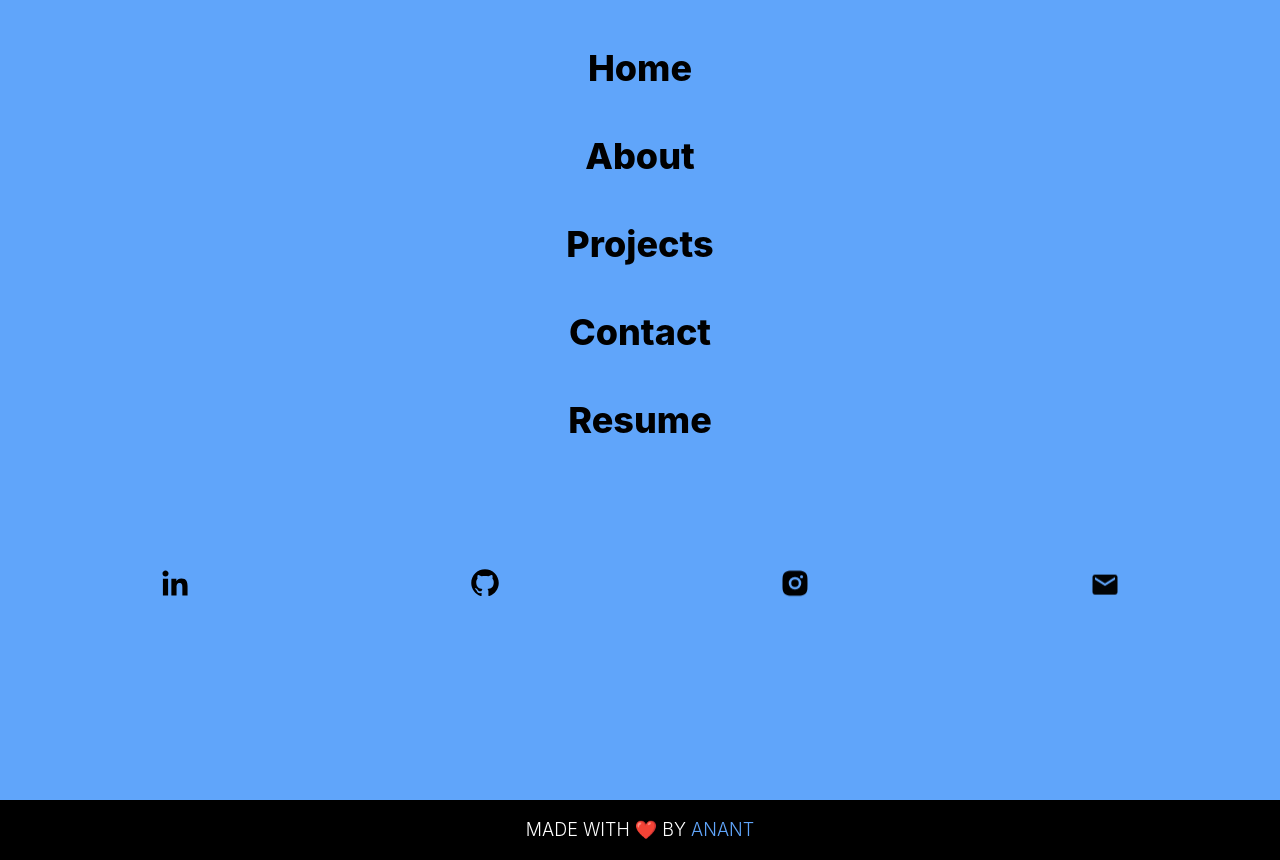
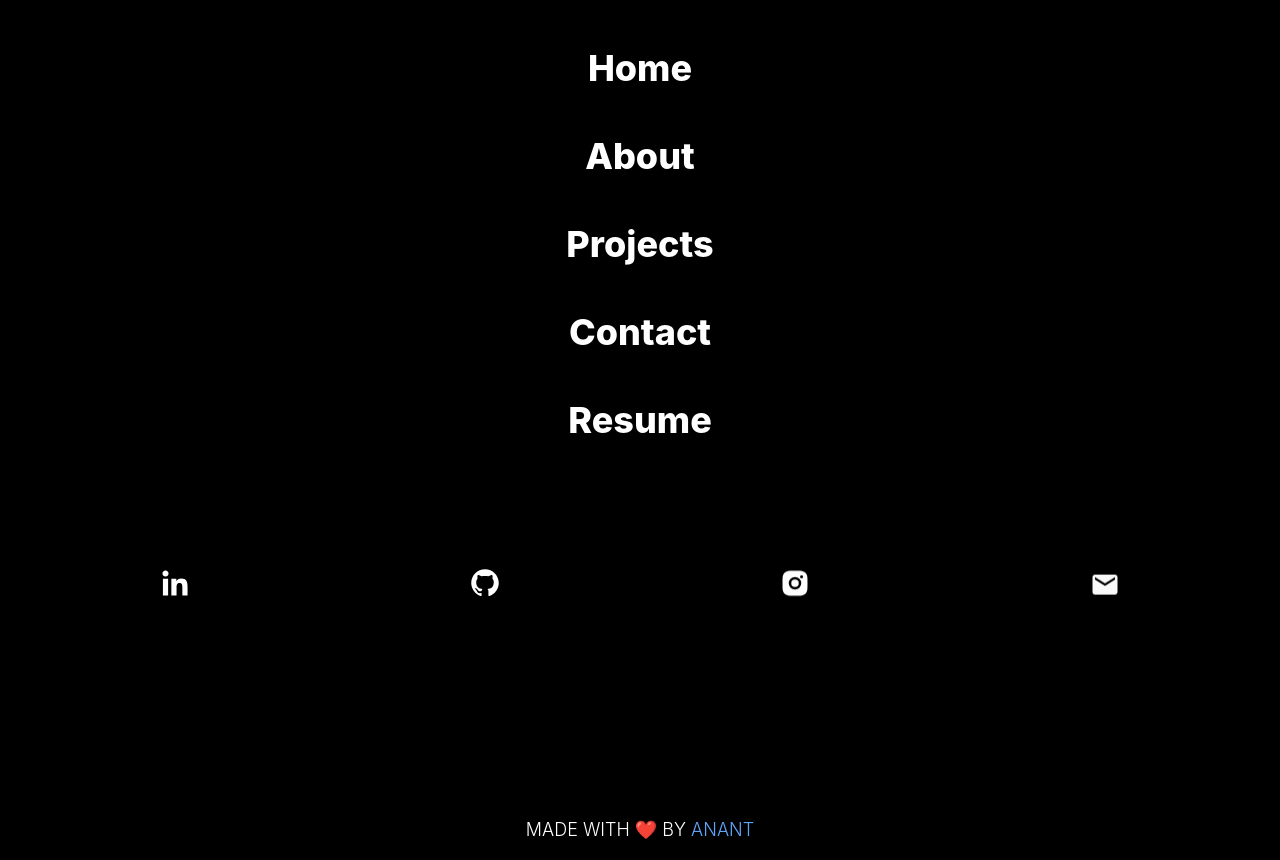
Before and after one commit to anantJjain/Portfolio, a Next.js app: page /components/layout/Navbar in a window 1280 px wide. Built offline with nearby package versions, Linux system fonts and the light colour scheme.

Commit message:
changed navbar

```diff
--- a/pages/components/layout/Header.jsx
+++ b/pages/components/layout/Header.jsx
@@ -30,7 +30,7 @@ const sliderVariants = {
 const Header = ({ isOpen,toggleMenu }) => {
   return (
     <div>
-      <div className={`w-full md:p-4 ${isOpen ? 'p-4' : 'p-0' } overflow-hidden border-0 border-red-500 z-[60] box-shadow-out-navbar fixed  ${ isOpen ? 'bg-blue-400' : 'backdrop-blur-md' }`}>
+      <div className={`w-full md:p-4 ${isOpen ? 'p-4' : 'p-0' } overflow-hidden border-0 border-red-500 z-[60] box-shadow-out-navbar fixed  ${ isOpen ? 'bg-black' : 'backdrop-blur-md' }`}>
         {/* Desktop Navbar */}
         <div className='p-2 m-auto tracking-widest text-white border-0 border-red-500 md:justify-around md:text-lg lg:w-3/5 font-extralight md:w-4/5 sm1:hidden md:flex'>
           <Link className="transition duration-300 hover:transform hover:translate-y-[-0.2rem] font-stencil-navbar" href="#home" alt="">Home</Link>
@@ -52,7 +52,7 @@ const Header = ({ isOpen,toggleMenu }) => {
                   initial="initial"
                   animate="animate"
                   exit="exit"
-                  className='w-full origin-top bg-blue-400 border-0 border-red-500'
+                  className='w-full origin-top bg-black border-0 border-red-500'
                 >
                   <Navbar toggleMenu={toggleMenu}/>
                 </motion.div>
--- a/pages/components/layout/Navbar.jsx
+++ b/pages/components/layout/Navbar.jsx
@@ -44,7 +44,7 @@ const linkVariants = {
 const Navbar = ({ toggleMenu }) => {
     return (
         <div className='w-full'>
-                <motion.div className='min-h-screen pt-12 text-black bg-blue-400 border-0 border-red-500 pb-28'>
+                <motion.div className='min-h-screen pt-12 text-white bg-black border-0 border-red-500 pb-28'>
                         <motion.div
                             variants={containerVariants}
                             initial="initial"
```
